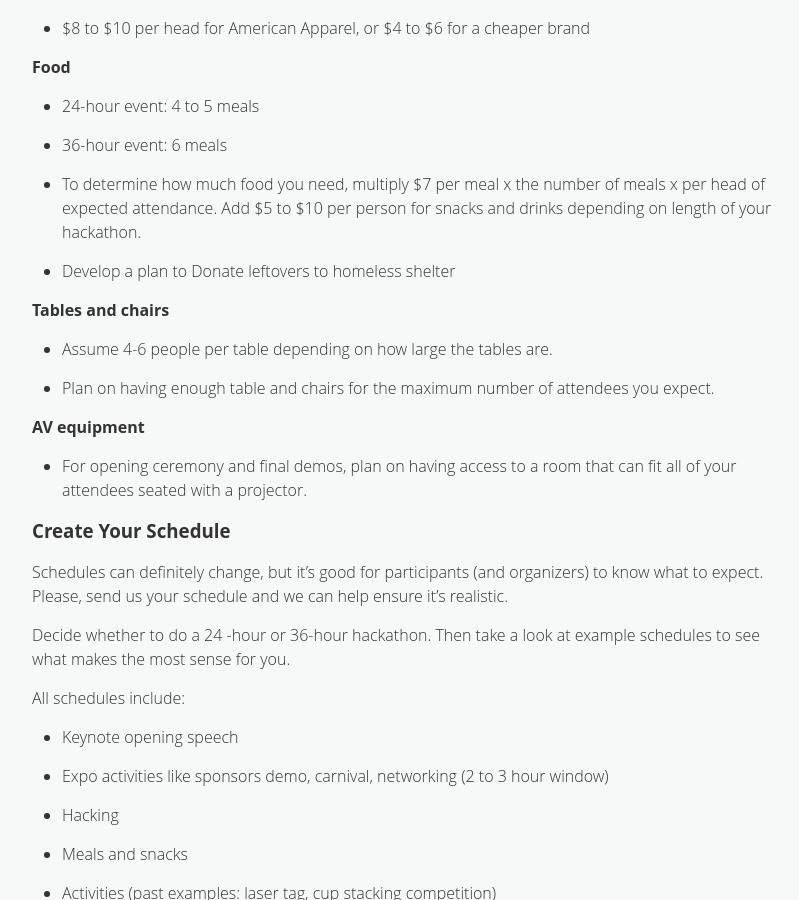
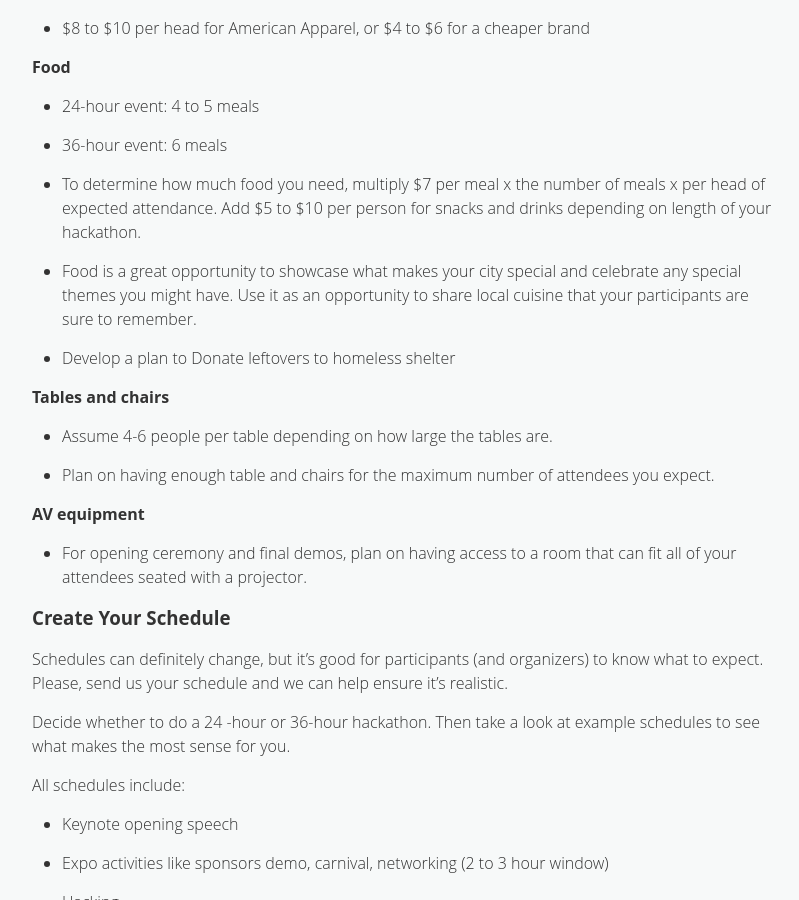
Before and after one commit to MLH/mlh-hackathon-organizer-guide, a Jekyll site: the page built from index.md, in a window 1280 px wide and 900 px high, scrolled down 19148 px. Shown: the whole window, without its empty margins (238-1037 px from the left). Built offline with Jekyll 4.4.1, drawn with Linux system fonts in a browser that asks for light colours.

Commit message:
Added a brief comment about getting local food.

```diff
--- a/index.md
+++ b/index.md
@@ -750,6 +750,8 @@ Ordering supplies and services a month before the event ensures you’ll have wi
 
 * To determine how much food you need, multiply $7 per meal x the number of meals x per head of expected attendance. Add $5 to $10 per person for snacks and drinks depending on length of your hackathon.
 
+* Food is a great opportunity to showcase what makes your city special and celebrate any special themes you might have. Use it as an opportunity to share local cuisine that your participants are sure to remember.
+
 * Develop a plan to Donate leftovers to homeless shelter
 
 **Tables and chairs**
```
